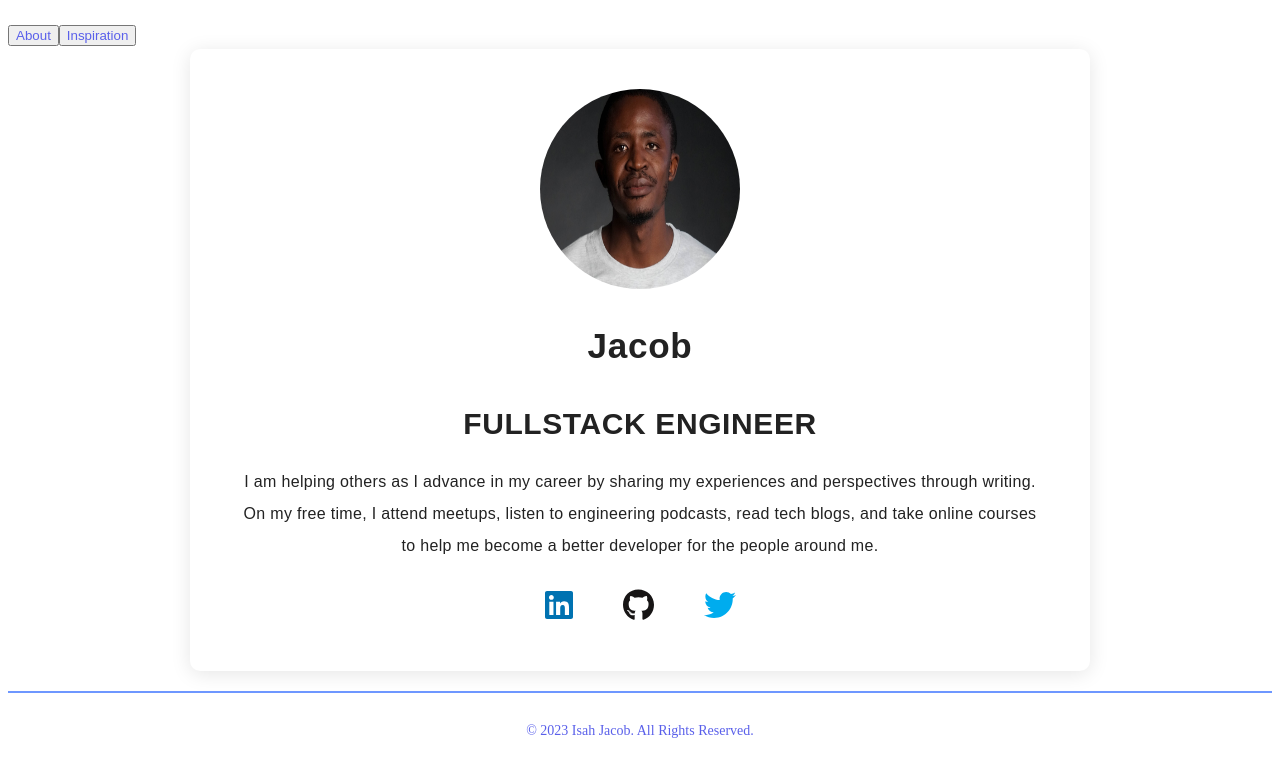
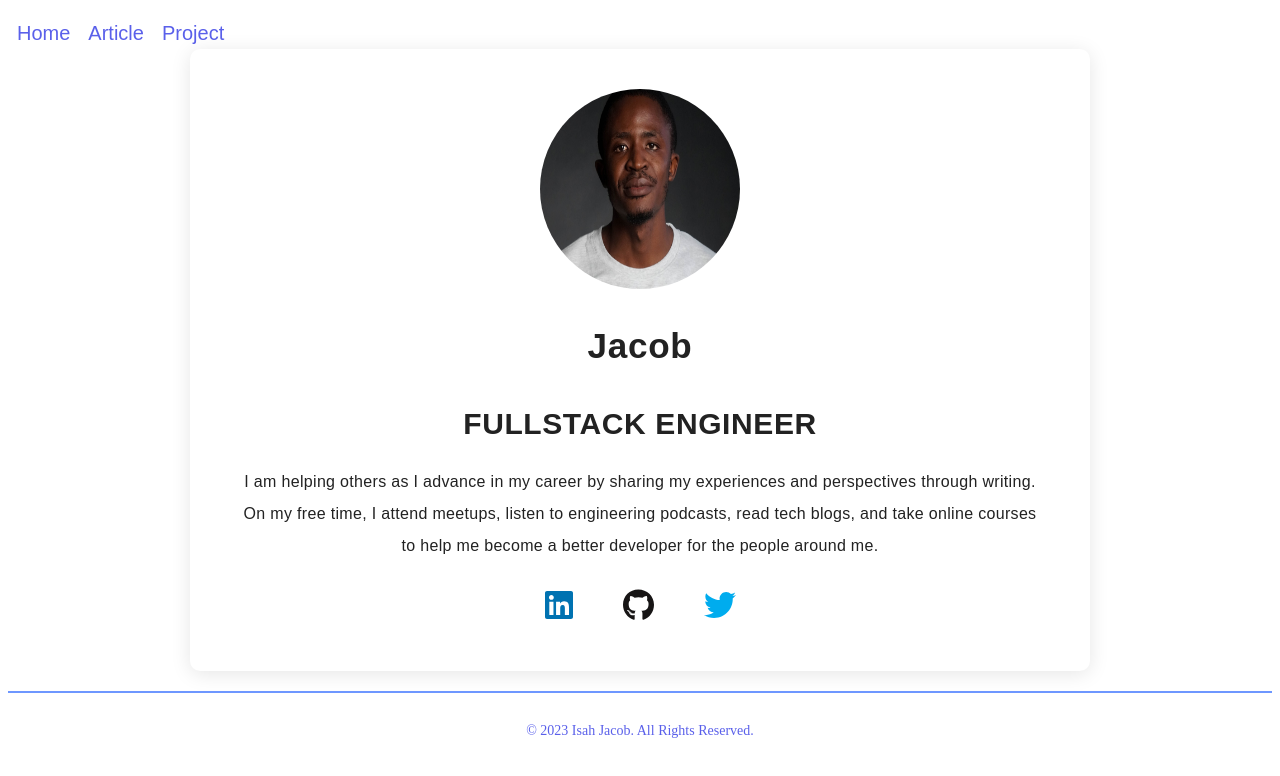
Before and after one commit to Enecode/personal-portfolio, a React (Create React App) app: page / in a window 1280 px wide. Shown: the top 776 px of the page. Built offline with nearby package versions, Linux system fonts and the light colour scheme.

Commit message:
modified the Nav.js file

```diff
--- a/src/Component/Nav.js
+++ b/src/Component/Nav.js
@@ -7,17 +7,34 @@ export default function Nav(){
     return(
         <div className="nav-container">
             <div className="content-container">
-                <button className="about">
-                <Link className="about-text" to='/about'>
-                About
-                </Link>
-
+                <button className="home">
+                    <Link className="about-text" to='/'>
+                        Home
+                    </Link>
                 </button>
 
-                <button className="inspiration">
+                {/* <button className="about">
+                    <Link className="about-text" to='/about'>
+                        About
+                    </Link>
+                </button> */}
+
+                <button className="article">
+                    <Link className="about-text" to='/article'>
+                        Article
+                    </Link>
+                </button>
+
+                <button className="project">
+                    <Link className="about-text" to='/project'>
+                        Project
+                    </Link>
+                </button>
+
+                {/* <button className="inspiration">
                 <Link className="about-text" to='/inspiration'>
                 Inspiration
-                </Link></button>
+                </Link></button> */}
             </div>
         </div>
     )
```
